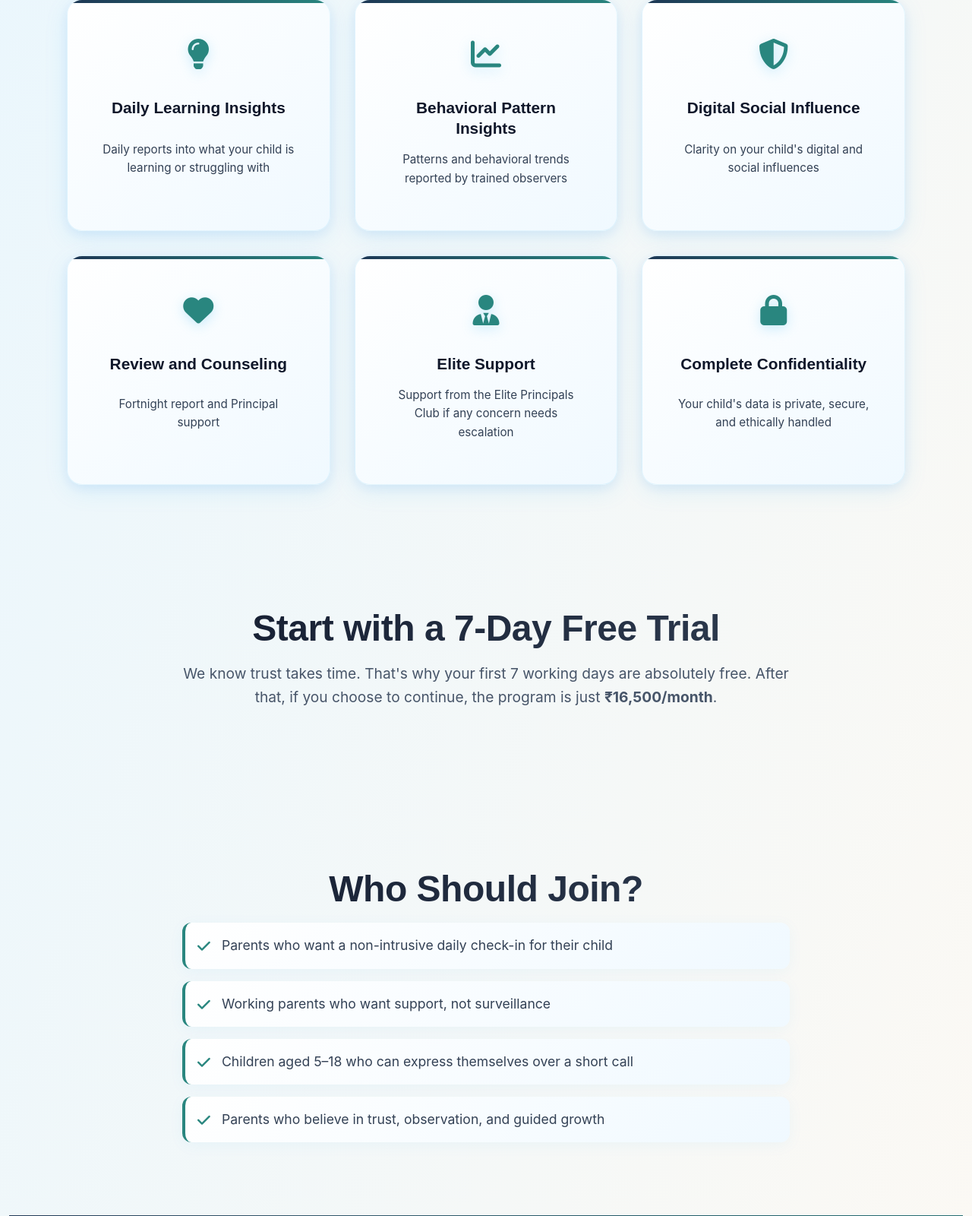
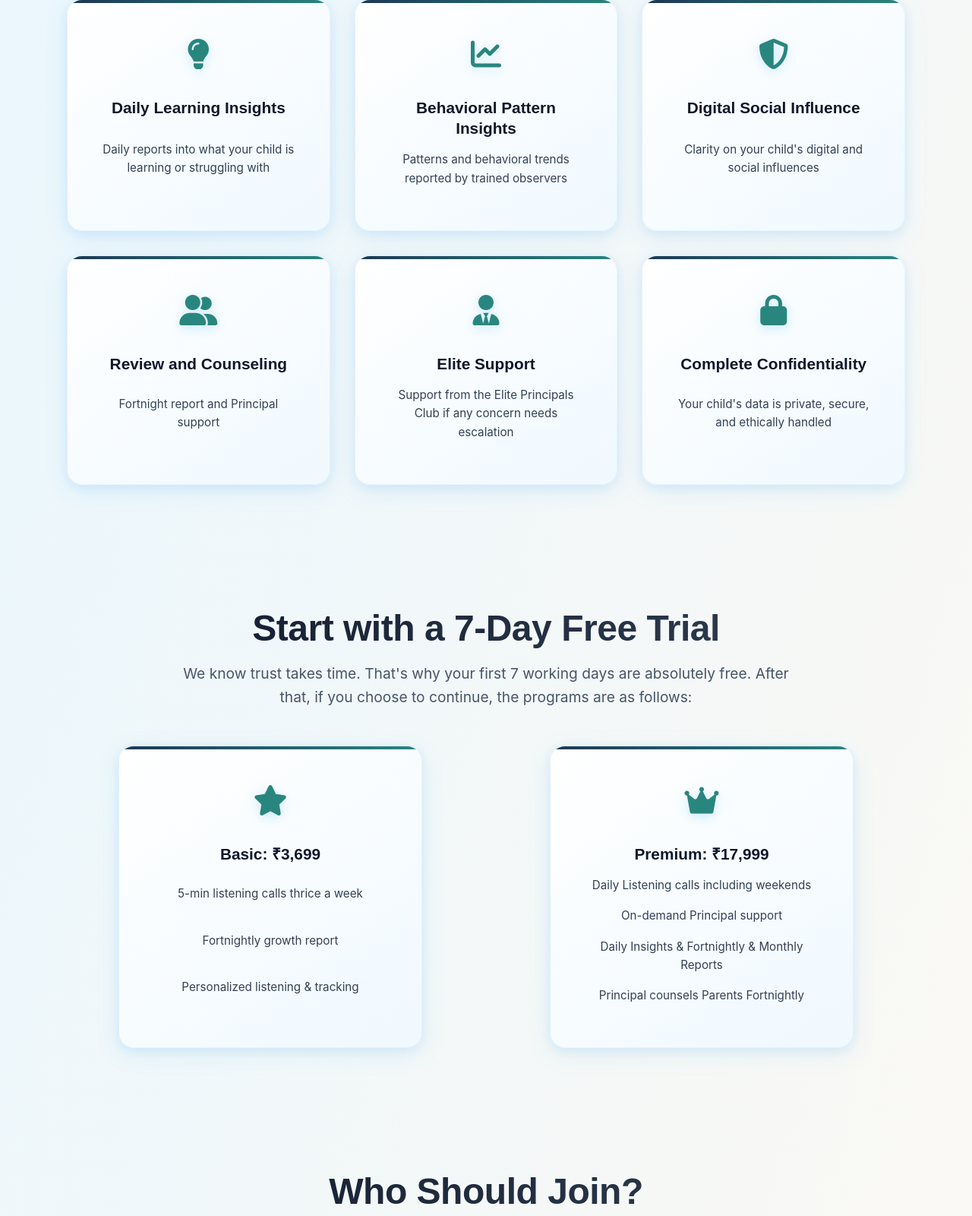
Before and after one commit to Projectworkpls/Final_Obs, a Flask app: page /parent_landing in a window 1280 px wide. Shown: the part 1623-3223 px from the top of the page at 76% size. Run offline with Flask 3, Linux system fonts and the light colour scheme; some libraries are stand-ins or nearby versions.

Commit message:
Updated UI

```diff
--- a/templates/landing.html
+++ b/templates/landing.html
@@ -496,7 +496,7 @@
                 <div class="profile-name">Punam Jaiswal</div>
             </div>
             <div class="profile-info">
-                <h2 class="profile-info-title">Meet Our Founder and formal Principal</h2>
+                <h2 class="profile-info-title">Meet Our Founder and Formal Principal</h2>
                 <p class="profile-description">
                     With years of experience in child psychology and education, Punam Ma'am, as formal Principal, brings a unique blend of empathy and expertise to every interaction. Her gentle approach and profound understanding of children's needs make her the ideal guide for your child's growth journey.
                 </p>
--- a/templates/landing_pages/parent_landing.html
+++ b/templates/landing_pages/parent_landing.html
@@ -376,7 +376,7 @@
             <p class="feature-description">Clarity on your child's digital and social influences</p>
         </div>
         <div class="feature-card">
-            <span class="feature-icon"><i class="fas fa-heart"></i></span>
+            <span class="feature-icon"><i class="fas fa-user-friends"></i></span>
             <h3 class="feature-title">Review and Counseling</h3>
             <p class="feature-description">Fortnight report and Principal support</p>
         </div>
@@ -396,8 +396,26 @@
 <section class="content-section">
     <h2 class="section-title">Start with a 7-Day Free Trial</h2>
     <p class="section-subtitle">
-        We know trust takes time. That's why your first 7 working days are absolutely free. After that, if you choose to continue, the program is just <strong>₹16,500/month</strong>.
+        We know trust takes time. That's why your first 7 working days are absolutely free. After that, if you choose to continue, the programs are as follows:
     </p>
+     <div class="section-grid five-cards">
+        <div class="feature-card">
+            <span class="feature-icon"><i class="fas fa-star"></i></span>
+            <h3 class="feature-title">Basic: ₹3,699</h3>
+            <p class="feature-description">5-min listening calls thrice a week</p>
+            <p class="feature-description">Fortnightly growth report</p>
+            <p class="feature-description">Personalized listening & tracking</p>
+        </div>
+        <div class="feature-card">
+            <span class="feature-icon"><i class="fas fa-crown"></i></span>
+            <h3 class="feature-title">Premium: ₹17,999</h3>
+            <p class="feature-description">Daily Listening calls including weekends</p>
+            <p class="feature-description">On-demand Principal support</p>
+            <p class="feature-description">Daily Insights & Fortnightly & Monthly Reports</p>
+            <p class="feature-description">Principal counsels Parents Fortnightly</p>
+        </div>
+
+    </div>
 </section>
 <section class="content-section">
     <h2 class="section-title">Who Should Join?</h2>
```
